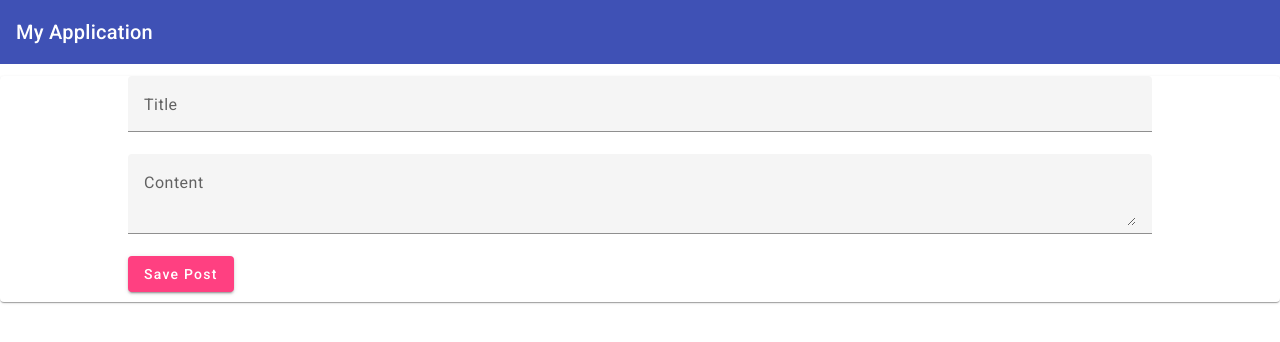
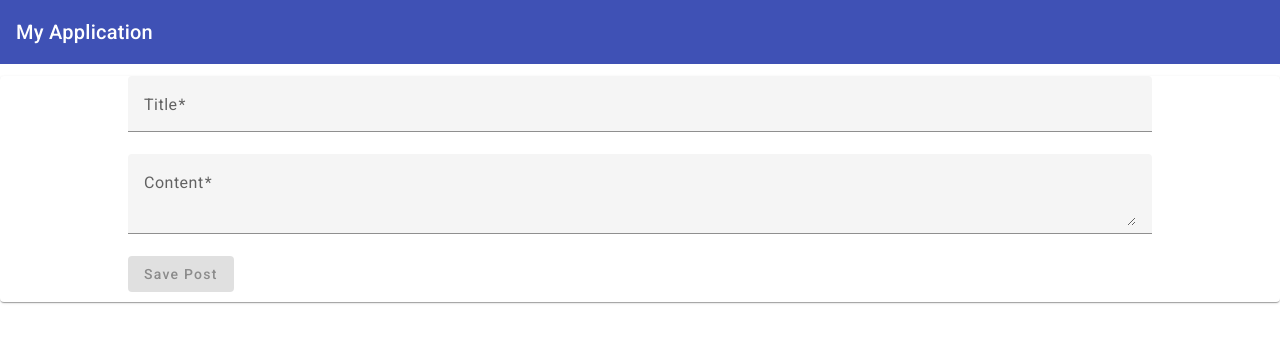
Before and after one commit to AMISRHIROualid94/FullStack-minProject, an Angular app in the folder fullstackproject/: page /create in a window 1280 px wide. Shown: the top 342 px of the page. Built offline with nearby package versions, Linux system fonts and the light colour scheme.

Commit message:
create addNewPost and create a new post.closes #11

```diff
--- a/fullstackproject/src/app/app.module.ts
+++ b/fullstackproject/src/app/app.module.ts
@@ -1,6 +1,6 @@
 import { NgModule } from '@angular/core';
 import { BrowserModule } from '@angular/platform-browser';
-import { FormsModule } from '@angular/forms';
+import { FormsModule,ReactiveFormsModule } from '@angular/forms';
 
 import {MatToolbarModule} from '@angular/material/toolbar';
 import {MatExpansionModule} from '@angular/material/expansion';
@@ -33,7 +33,8 @@ import { HeaderComponent } from './posts/header/header.component';
     MatExpansionModule,
     MatCardModule,
     MatInputModule,
-    MatButtonModule
+    MatButtonModule,
+    ReactiveFormsModule
   ],
   providers: [],
   bootstrap: [AppComponent]
--- a/fullstackproject/src/app/posts/post-create/post-create.component.html
+++ b/fullstackproject/src/app/posts/post-create/post-create.component.html
@@ -1,14 +1,17 @@
 <mat-card>
-    <div class="formBloc">
+  <form [formGroup]="fg" (ngSubmit)="onAddNewPost(fg.controls['post'])">
+    <div class="formBloc" formGroupName="post">
       <mat-form-field>
         <mat-label>Title</mat-label>
-        <input matInput placeholder="Post Title" [(ngModel)]="title">
+        <input matInput placeholder="Post Title" formControlName="titleInput">
       </mat-form-field>
 
       <mat-form-field>
         <mat-label>Content</mat-label>
-        <textarea matInput placeholder="Post Content" [(ngModel)]="content"></textarea>
+        <textarea matInput placeholder="Post Content" formControlName="contentInput"></textarea>
       </mat-form-field>
-      <button class="saveBtn" mat-raised-button color="accent" (click)="onAddNewPost()">Save Post</button>
+      <button class="saveBtn" mat-raised-button color="accent" type="submit"
+      [disabled]="fg.invalid">Save Post</button>
     </div>
+    </form>
 </mat-card>
--- a/fullstackproject/src/app/posts/post-create/post-create.component.ts
+++ b/fullstackproject/src/app/posts/post-create/post-create.component.ts
@@ -1,4 +1,5 @@
 import { Component,OnInit } from '@angular/core';
+import { FormBuilder, FormGroup, Validators } from '@angular/forms';
 import { Router } from '@angular/router';
 import { Post } from 'src/app/models/post.model';
 import { PostService } from 'src/app/services/post.service';
@@ -13,23 +14,37 @@ export class PostCreateComponent implements OnInit{
   newPost:Post
   title=""
   content=""
-
+  fg:FormGroup
 
   constructor(private postService :PostService,
-    private router:Router){}
+    private router:Router,
+    private fb:FormBuilder){}
 
   ngOnInit(): void {
+    this.fg = this.fb.group({
+      post:this.fb.group({
+        titleInput:['',[Validators.required,Validators.minLength(3)]],
+        contentInput : ['',Validators.required]
+      })
+
+    })
+
 
   }
 
-  onAddNewPost(){
+
+  get f(){
+    return this.fg.controls
+  }
+
+
+  onAddNewPost(post:any){
     this.newPost = new Post(
-      this.title,
-      this.content
+      post.controls.titleInput.value,
+      post.controls.contentInput.value
     )
       this.postService.addNewPost(this.newPost)
       this.router.navigate(['/'])
-      console.log(this.newPost);
 
   }
 }
```
